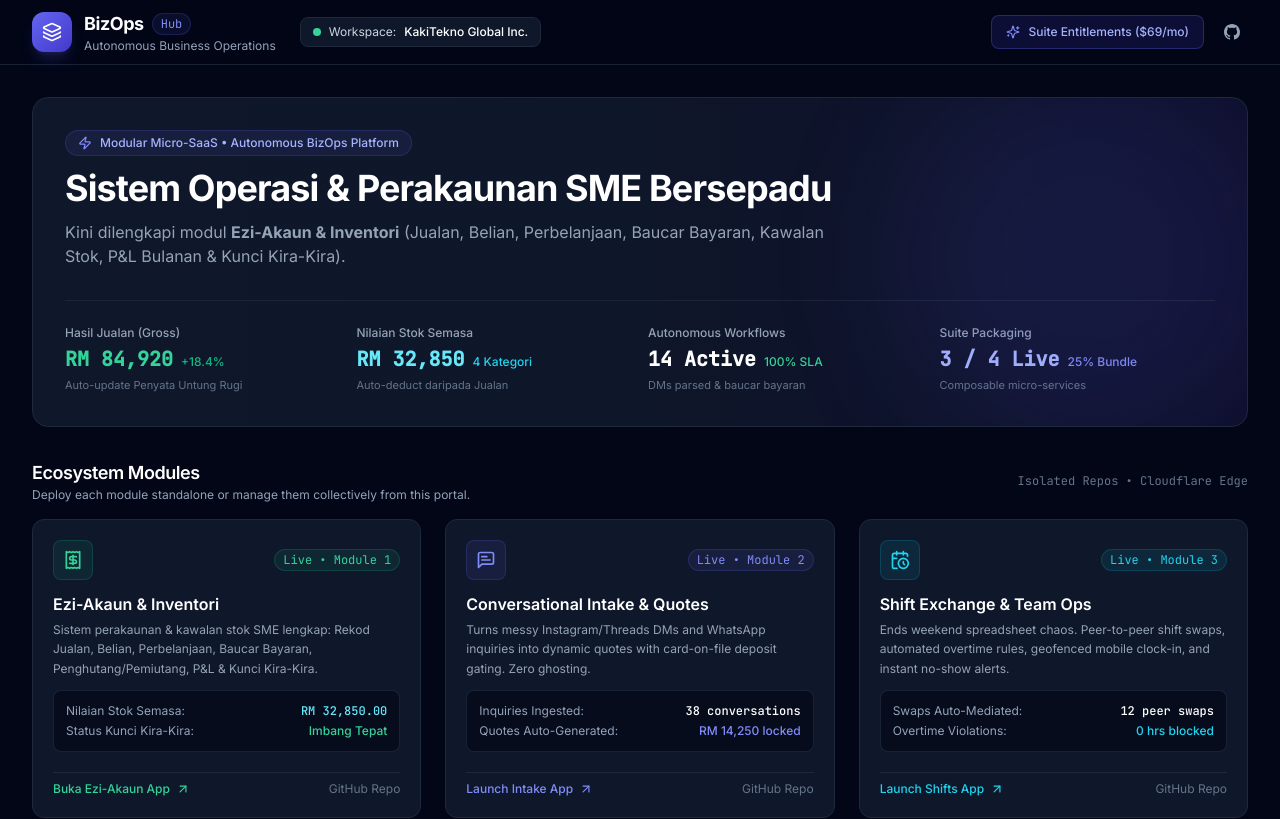
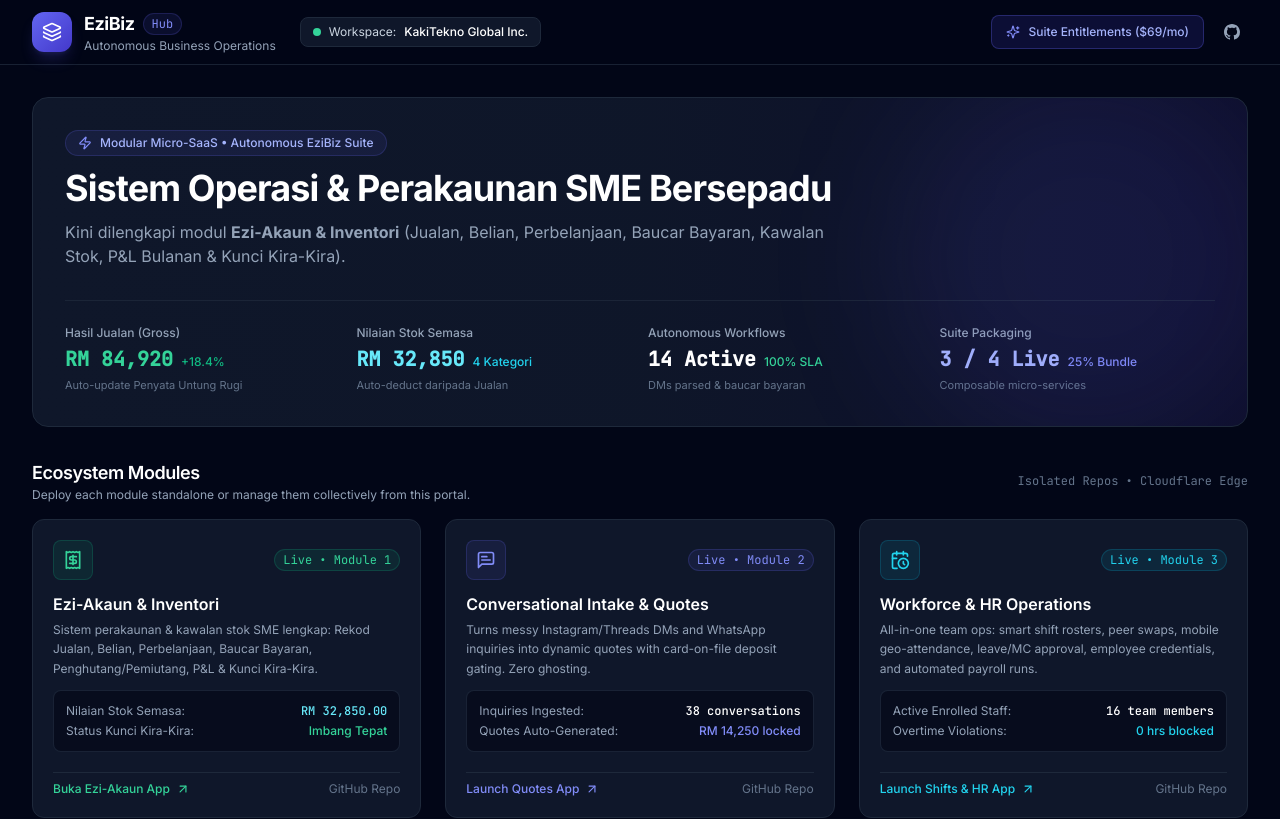
Before and after one commit to Amran-KakiTekno/bizops-portal, a React (Vite) app: page / in a window 1280 px wide. Shown: the top 819 px of the page. Built offline with nearby package versions, Linux system fonts and the light colour scheme.

Commit message:
chore: Rename module to EziBiz, update cross-module links and Cloudflare Pages

```diff
--- a/index.html
+++ b/index.html
@@ -7,7 +7,7 @@
     <link rel="preconnect" href="https://fonts.googleapis.com">
     <link rel="preconnect" href="https://fonts.gstatic.com" crossorigin>
     <link href="https://fonts.googleapis.com/css2?family=Inter:wght@300;400;500;600;700&family=JetBrains+Mono:wght@400;500&display=swap" rel="stylesheet">
-    <title>BizOps Portal - Unified Business OS</title>
+    <title>EziBiz Hub - Unified Business OS</title>
   </head>
   <body class="bg-slate-950 text-slate-100">
     <div id="root"></div>
--- a/package.json
+++ b/package.json
@@ -1,6 +1,6 @@
 {
     "version":  "1.0.0",
-    "name":  "bizops-portal",
+    "name":  "ezibiz-hub",
     "scripts":  {
                     "preview":  "vite preview",
                     "build":  "vite build",
--- a/src/App.jsx
+++ b/src/App.jsx
@@ -122,7 +122,7 @@
               </div>
               <div>
                 <div className="flex items-center gap-2">
-                  <span className="font-bold text-lg tracking-tight text-white">BizOps</span>
+                  <span className="font-bold text-lg tracking-tight text-white">EziBiz</span>
                   <span className="text-xs font-mono px-2 py-0.5 rounded-full bg-indigo-500/10 text-indigo-400 border border-indigo-500/20">Hub</span>
                 </div>
                 <p className="text-xs text-slate-400">Autonomous Business Operations</p>
@@ -146,7 +146,7 @@
             </button>
 
             <a
-              href="https://github.com/Amran-KakiTekno/bizops-portal"
+              href="https://github.com/Amran-KakiTekno/ezibiz-hub"
               target="_blank"
               rel="noreferrer"
               className="p-2 rounded-lg text-slate-400 hover:text-white hover:bg-slate-900 transition-colors"
@@ -168,7 +168,7 @@
           <div className="relative z-10 max-w-3xl space-y-3">
             <div className="inline-flex items-center gap-2 px-3 py-1 rounded-full bg-indigo-500/10 border border-indigo-500/20 text-indigo-300 text-xs font-medium">
               <Zap className="w-3.5 h-3.5 text-indigo-400" />
-              <span>Modular Micro-SaaS • Autonomous BizOps Platform</span>
+              <span>Modular Micro-SaaS • Autonomous EziBiz Suite</span>
             </div>
             <h1 className="text-2xl sm:text-4xl font-bold tracking-tight text-white">
               Sistem Operasi & Perakaunan SME Bersepadu
@@ -263,7 +263,7 @@
 
               <div className="pt-2 border-t border-slate-800 flex items-center justify-between">
                 <a
-                  href="https://bizops-invoicing.pages.dev"
+                  href="https://ezibiz-akaun.pages.dev"
                   target="_blank"
                   rel="noreferrer"
                   className="inline-flex items-center gap-1.5 text-xs font-medium text-emerald-400 hover:text-emerald-300 transition-colors"
@@ -272,7 +272,7 @@
                   <ArrowUpRight className="w-3.5 h-3.5" />
                 </a>
                 <a
-                  href="https://github.com/Amran-KakiTekno/bizops-invoicing"
+                  href="https://github.com/Amran-KakiTekno/ezibiz-akaun"
                   target="_blank"
                   rel="noreferrer"
                   className="text-slate-500 hover:text-slate-300 text-xs"
@@ -315,16 +315,16 @@
 
               <div className="pt-2 border-t border-slate-800 flex items-center justify-between">
                 <a
-                  href="https://bizops-intake.pages.dev"
+                  href="https://ezibiz-quotes.pages.dev"
                   target="_blank"
                   rel="noreferrer"
                   className="inline-flex items-center gap-1.5 text-xs font-medium text-indigo-400 hover:text-indigo-300 transition-colors"
                 >
-                  <span>Launch Intake App</span>
+                  <span>Launch Quotes App</span>
                   <ArrowUpRight className="w-3.5 h-3.5" />
                 </a>
                 <a
-                  href="https://github.com/Amran-KakiTekno/bizops-intake"
+                  href="https://github.com/Amran-KakiTekno/ezibiz-quotes"
                   target="_blank"
                   rel="noreferrer"
                   className="text-slate-500 hover:text-slate-300 text-xs"
@@ -347,16 +347,16 @@
                 </div>
                 <div>
                   <h3 className="text-base font-semibold text-white group-hover:text-cyan-400 transition-colors">
-                    Shift Exchange & Team Ops
+                    Workforce & HR Operations
                   </h3>
                   <p className="text-xs text-slate-400 mt-1 leading-relaxed">
-                    Ends weekend spreadsheet chaos. Peer-to-peer shift swaps, automated overtime rules, geofenced mobile clock-in, and instant no-show alerts.
+                    All-in-one team ops: smart shift rosters, peer swaps, mobile geo-attendance, leave/MC approval, employee credentials, and automated payroll runs.
                   </p>
                 </div>
                 <div className="p-3 rounded-lg bg-slate-950/60 border border-slate-800/80 space-y-1 text-xs">
                   <div className="flex justify-between text-slate-400">
-                    <span>Swaps Auto-Mediated:</span>
-                    <span className="font-mono text-white font-medium">12 peer swaps</span>
+                    <span>Active Enrolled Staff:</span>
+                    <span className="font-mono text-white font-medium">16 team members</span>
                   </div>
                   <div className="flex justify-between text-slate-400">
                     <span>Overtime Violations:</span>
@@ -367,16 +367,16 @@
 
               <div className="pt-2 border-t border-slate-800 flex items-center justify-between">
                 <a
-                  href="https://bizops-scheduling.pages.dev"
+                  href="https://ezibiz-shifts.pages.dev"
                   target="_blank"
                   rel="noreferrer"
                   className="inline-flex items-center gap-1.5 text-xs font-medium text-cyan-400 hover:text-cyan-300 transition-colors"
                 >
-                  <span>Launch Shifts App</span>
+                  <span>Launch Shifts & HR App</span>
                   <ArrowUpRight className="w-3.5 h-3.5" />
                 </a>
                 <a
-                  href="https://github.com/Amran-KakiTekno/bizops-scheduling"
+                  href="https://github.com/Amran-KakiTekno/ezibiz-shifts"
                   target="_blank"
                   rel="noreferrer"
                   className="text-slate-500 hover:text-slate-300 text-xs"
@@ -455,7 +455,7 @@
             </div>
 
             <p className="text-xs text-slate-400 leading-relaxed">
-              Customers can pick and choose individual micro-products for $29/mo each, or unlock the unified BizOps Suite bundle at a 25% discount.
+              Customers can pick and choose individual micro-products for $29/mo each, or unlock the unified EziBiz Suite bundle at a 25% discount.
             </p>
 
             <div className="space-y-3">
@@ -514,7 +514,7 @@
       {/* Footer */}
       <footer className="border-t border-slate-800/80 bg-slate-950 py-6">
         <div className="max-w-7xl mx-auto px-4 sm:px-6 lg:px-8 flex flex-col sm:flex-row items-center justify-between gap-4 text-xs text-slate-500">
-          <p>© 2026 BizOps Platform • Built for @Amran-KakiTekno • Zero Cost Cloudflare Edge Deployment</p>
+          <p>© 2026 EziBiz Platform • Built for @Amran-KakiTekno • Zero Cost Cloudflare Edge Deployment</p>
           <div className="flex items-center gap-4">
             <span>React 18 + Vite + Tailwind</span>
             <span>•</span>
```
